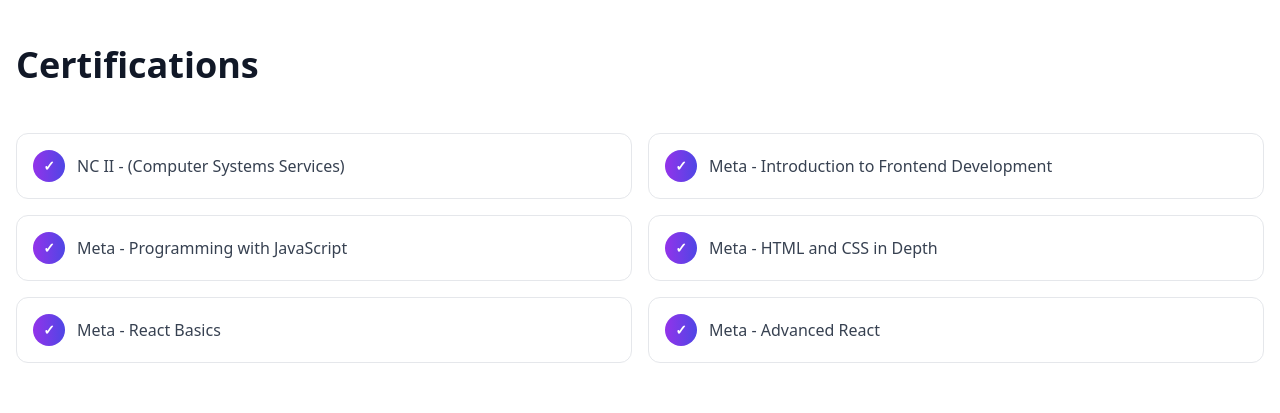
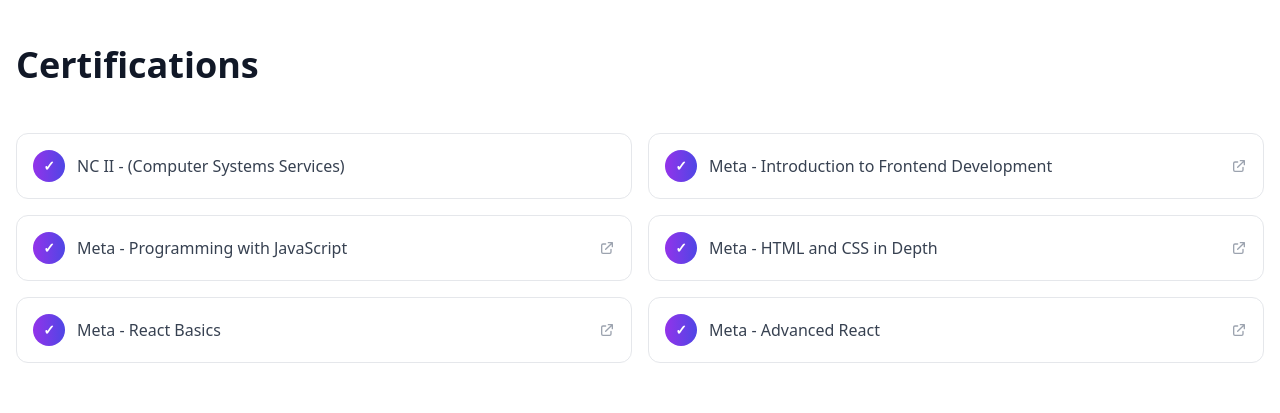
Before and after one commit to TeptepDesu/portolio, a React (Vite) app: page / in a window 1280 px wide. Shown: the part 3140-3553 px from the top of the page. Built offline with nearby package versions, Linux system fonts and the light colour scheme.

Commit message:
add Certs links

```diff
--- a/src/App.jsx
+++ b/src/App.jsx
@@ -152,12 +152,12 @@
           <motion.h2 variants={fadeUp} initial="hidden" whileInView="show" viewport={{ once: true }} className="text-3xl md:text-4xl font-bold mb-12 text-gray-900 dark:text-white">Certifications</motion.h2>
           <div className="grid md:grid-cols-2 gap-4">
             {[
-              'NC II - (Computer Systems Services)',
-              'Meta - Introduction to Frontend Development',
-              'Meta - Programming with JavaScript',
-              'Meta - HTML and CSS in Depth',
-              'Meta - React Basics',
-              'Meta - Advanced React',
+              { name: 'NC II - (Computer Systems Services)', url: null },
+              { name: 'Meta - Introduction to Frontend Development', url: 'https://www.coursera.org/account/accomplishments/verify/WH5W2AECMU6Z?utm_source=link&utm_medium=certificate&utm_content=cert_image&utm_campaign=sharing_cta&utm_product=course' },
+              { name: 'Meta - Programming with JavaScript', url: 'https://coursera.org/share/9e60d5220cc7a6caa485e1524340857d' },
+              { name: 'Meta - HTML and CSS in Depth', url: 'https://www.coursera.org/account/accomplishments/verify/47FDHRHUCY2H?utm_source=link&utm_medium=certificate&utm_content=cert_image&utm_campaign=sharing_cta&utm_product=course' },
+              { name: 'Meta - React Basics', url: 'https://www.coursera.org/account/accomplishments/verify/JSJMFTTG733U?utm_source=link&utm_medium=certificate&utm_content=pdf_header_button&utm_product=course' },
+              { name: 'Meta - Advanced React', url: 'https://www.coursera.org/account/accomplishments/verify/JSJMFTTG733U?utm_source=link&utm_medium=certificate&utm_content=cert_image&utm_campaign=pdf_header_button&utm_product=course' },
             ].map((cert, idx) => (
               <motion.div
                 key={idx}
@@ -165,10 +165,26 @@
                 initial="hidden"
                 whileInView="show"
                 viewport={{ once: true }}
-                className="p-4 rounded-xl bg-white dark:bg-gray-800 border border-gray-200 dark:border-gray-700 hover:shadow-lg transition-all flex items-center"
               >
-                <div className="w-8 h-8 rounded-full bg-gradient-to-r from-purple-600 to-indigo-600 flex items-center justify-center text-white text-sm font-bold mr-3 flex-shrink-0">✓</div>
-                <span className="text-gray-700 dark:text-gray-300">{cert}</span>
+                {cert.url ? (
+                  <a
+                    href={cert.url}
+                    target="_blank"
+                    rel="noreferrer"
+                    className="p-4 rounded-xl bg-white dark:bg-gray-800 border border-gray-200 dark:border-gray-700 hover:shadow-lg hover:border-purple-300 dark:hover:border-purple-600 transition-all flex items-center group cursor-pointer"
+                  >
+                    <div className="w-8 h-8 rounded-full bg-gradient-to-r from-purple-600 to-indigo-600 flex items-center justify-center text-white text-sm font-bold mr-3 flex-shrink-0">✓</div>
+                    <span className="text-gray-700 dark:text-gray-300 group-hover:text-purple-600 dark:group-hover:text-purple-400 transition flex-1">{cert.name}</span>
+                    <svg className="w-4 h-4 text-gray-400 group-hover:text-purple-600 dark:group-hover:text-purple-400 transition flex-shrink-0 ml-2" fill="none" stroke="currentColor" viewBox="0 0 24 24">
+                      <path strokeLinecap="round" strokeLinejoin="round" strokeWidth={2} d="M10 6H6a2 2 0 00-2 2v10a2 2 0 002 2h10a2 2 0 002-2v-4M14 4h6m0 0v6m0-6L10 14" />
+                    </svg>
+                  </a>
+                ) : (
+                  <div className="p-4 rounded-xl bg-white dark:bg-gray-800 border border-gray-200 dark:border-gray-700 hover:shadow-lg transition-all flex items-center">
+                    <div className="w-8 h-8 rounded-full bg-gradient-to-r from-purple-600 to-indigo-600 flex items-center justify-center text-white text-sm font-bold mr-3 flex-shrink-0">✓</div>
+                    <span className="text-gray-700 dark:text-gray-300">{cert.name}</span>
+                  </div>
+                )}
               </motion.div>
             ))}
           </div>
```
